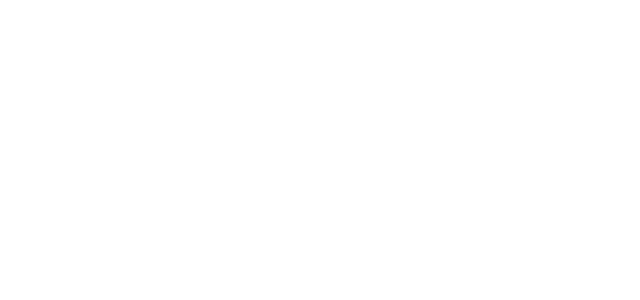
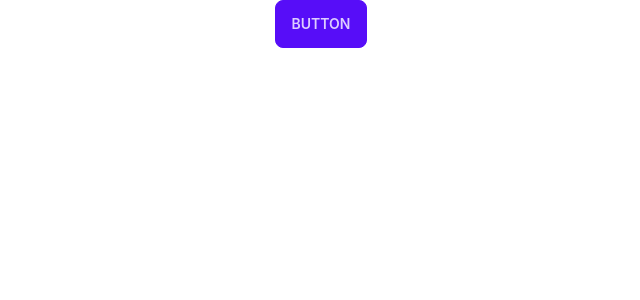
Before and after one commit to tashfiaislamistila/gardeners-tool-manufacturer-management-client, a React (Create React App) app: page / in a window 1280 px wide. Shown: the top 300 px of the page, without its empty margins (319-959 px from the left). Built offline with nearby package versions, Linux system fonts and the light colour scheme.

Commit message:
theme change and mofidications

```diff
--- a/src/App.css
+++ b/src/App.css
@@ -1,3 +1,7 @@
+@tailwind base;
+@tailwind components;
+@tailwind utilities;
+
 .App {
   text-align: center;
 }
@@ -32,6 +36,7 @@
   from {
     transform: rotate(0deg);
   }
+
   to {
     transform: rotate(360deg);
   }
--- a/src/App.js
+++ b/src/App.js
@@ -3,7 +3,7 @@ import './App.css';
 function App() {
   return (
     <div className="App">
-
+      <button class="btn btn-primary">Button</button>
     </div>
   );
 }
--- a/src/index.css
+++ b/src/index.css
@@ -1,8 +1,3 @@
-@tailwind base;
-@tailwind components;
-@tailwind utilities;
-
-
 body {
   margin: 0;
   font-family: -apple-system, BlinkMacSystemFont, 'Segoe UI', 'Roboto', 'Oxygen',
--- a/src/index.js
+++ b/src/index.js
@@ -3,11 +3,14 @@ import ReactDOM from 'react-dom/client';
 import './index.css';
 import App from './App';
 import reportWebVitals from './reportWebVitals';
+import { BrowserRouter } from 'react-router-dom';
 
 const root = ReactDOM.createRoot(document.getElementById('root'));
 root.render(
   <React.StrictMode>
-    <App />
+    <BrowserRouter>
+      <App />
+    </BrowserRouter>
   </React.StrictMode>
 );
 
--- a/tailwind.config.js
+++ b/tailwind.config.js
@@ -3,5 +3,22 @@ module.exports = {
   theme: {
     extend: {},
   },
+  daisyui: {
+    themes: [
+      {
+        tools: {
+          primary: "#570DF8",
+          secondary: "#f6d860",
+          accent: "#37CDBE",
+          neutral: "#3d4451",
+          info: "#3ABFF8",
+          warning: "#FBBD23",
+          "base-100": "#ffffff",
+        },
+      },
+      "dark",
+      "cupcake",
+    ],
+  },
   plugins: [require("daisyui")],
 }
```
Also changed, not shown: public/index.html (+4 -4 lines).
